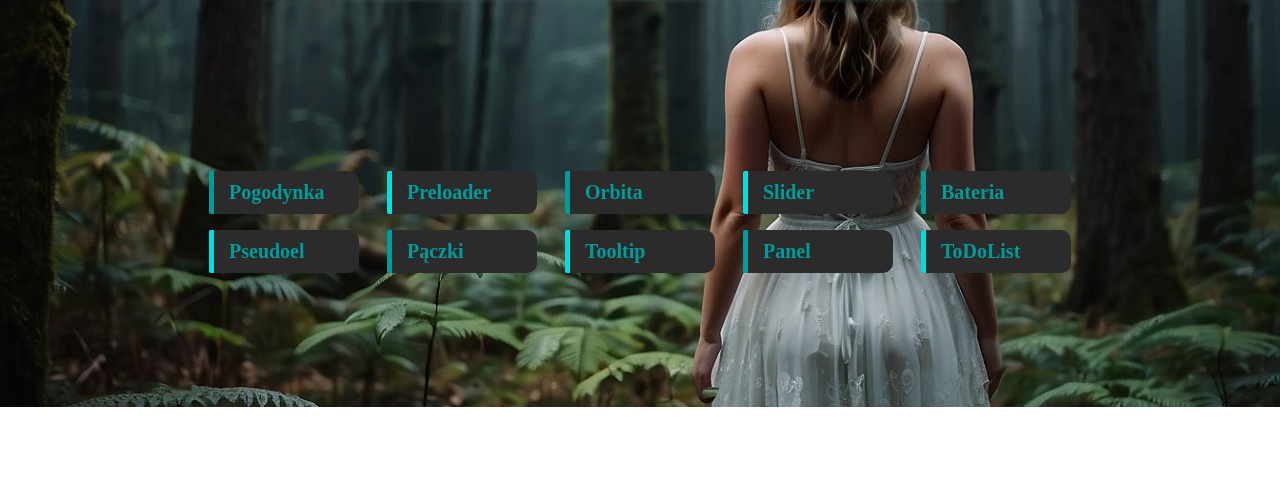
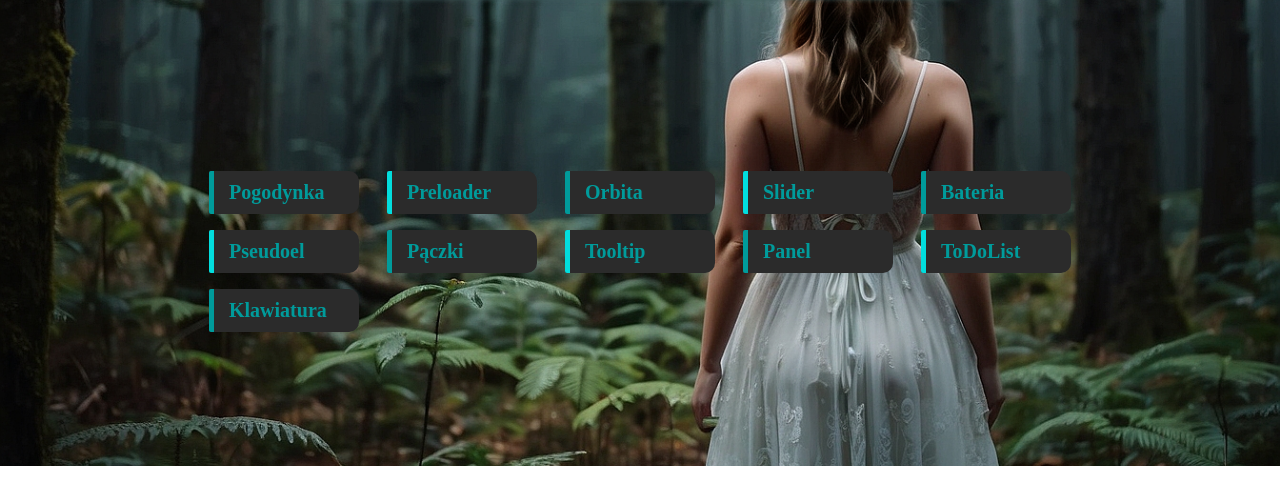
Before and after one commit to SchoolWG/example, a plain HTML site: page index.html in a window 1280 px wide. Shown: the part 323-800 px from the top of the page. Drawn offline with Linux system fonts and the light colour scheme; a web font is replaced by a local one.

Commit message:
add to index - klawiatura

```diff
--- a/index.html
+++ b/index.html
@@ -129,6 +129,7 @@
                     <li><a href="tooltip.html">Tooltip</a></li>
                     <li><a href="DOMcw2.html">Panel</a></li>
                     <li><a href="todolist.html">ToDoList</a></li>
+                    <li><a href="klawiatura.html">Klawiatura</a></li>
                     <!-- <li><a href="animacja_hamburger_kostka.html">Kostka</a></li> -->
                 </ul>
             </section>
```
